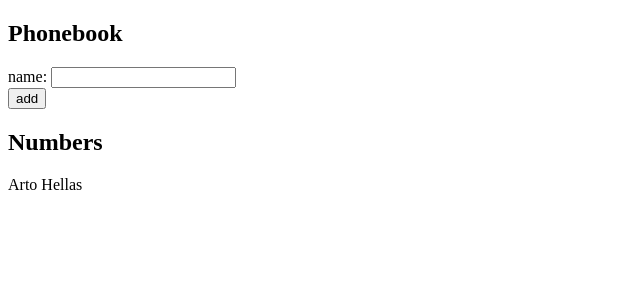
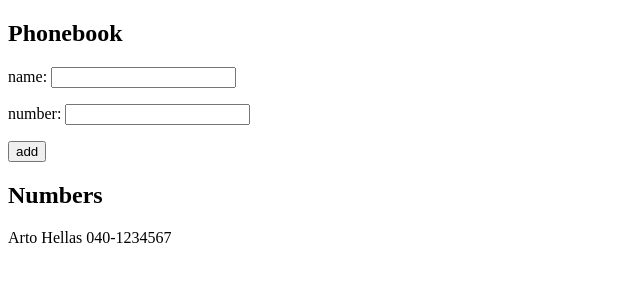
Before and after one commit to luisfdzs/FullStackOpen, a React (Vite) app in the folder part2/phonebook/: page / in a window 1280 px wide. Shown: the top 300 px of the page, without its empty margins (0-640 px from the left). Built offline with nearby package versions, Linux system fonts and the light colour scheme.

Commit message:
Exercise 2.8

```diff
--- a/part2/phonebook/src/App.jsx
+++ b/part2/phonebook/src/App.jsx
@@ -2,34 +2,37 @@ import { useState } from 'react'
 
 const App = () => {
   const [persons, setPersons] = useState([
-    { name: 'Arto Hellas' }
+    {
+       name: 'Arto Hellas',
+       number: '040-1234567'
+    }
   ])
   const [newName, setNewName] = useState('')
+  const [newNumber, setNewNumber] = useState('')
 
   const updateNewName = (event) => setNewName(event.target.value)
+  const updateNewNumber = (event) => setNewNumber(event.target.value)
   const addNewPerson = (event) => {
     event.preventDefault()
     const alreadyExists = persons.some(person => person.name.toLowerCase() === newName.toLowerCase())
     if (alreadyExists) {
       alert(`${newName} is already added to phonebook`)
     } else {
-      setPersons([...persons, {name: newName}])
+      setPersons([...persons, {name: newName, number: newNumber}])
     }
     setNewName('')
+    setNewNumber('')
   }
   return (
     <div>
       <h2>Phonebook</h2>
       <form>
-        <div>
-          name: <input onChange={updateNewName} value={newName}/>
-        </div>
-        <div>
-          <button onClick={addNewPerson}>add</button>
-        </div>
+        <p>name: <input onChange={updateNewName} value={newName}/></p>
+        <p>number: <input onChange={updateNewNumber} value={newNumber}/></p>
+        <button onClick={addNewPerson}>add</button>
       </form>
       <h2>Numbers</h2>
-      {persons.map(person => <p key={person.name}>{person.name}</p>)}
+      {persons.map(person => <p key={person.name}>{person.name} {person.number}</p>)}
     </div>
   )
 }
```
